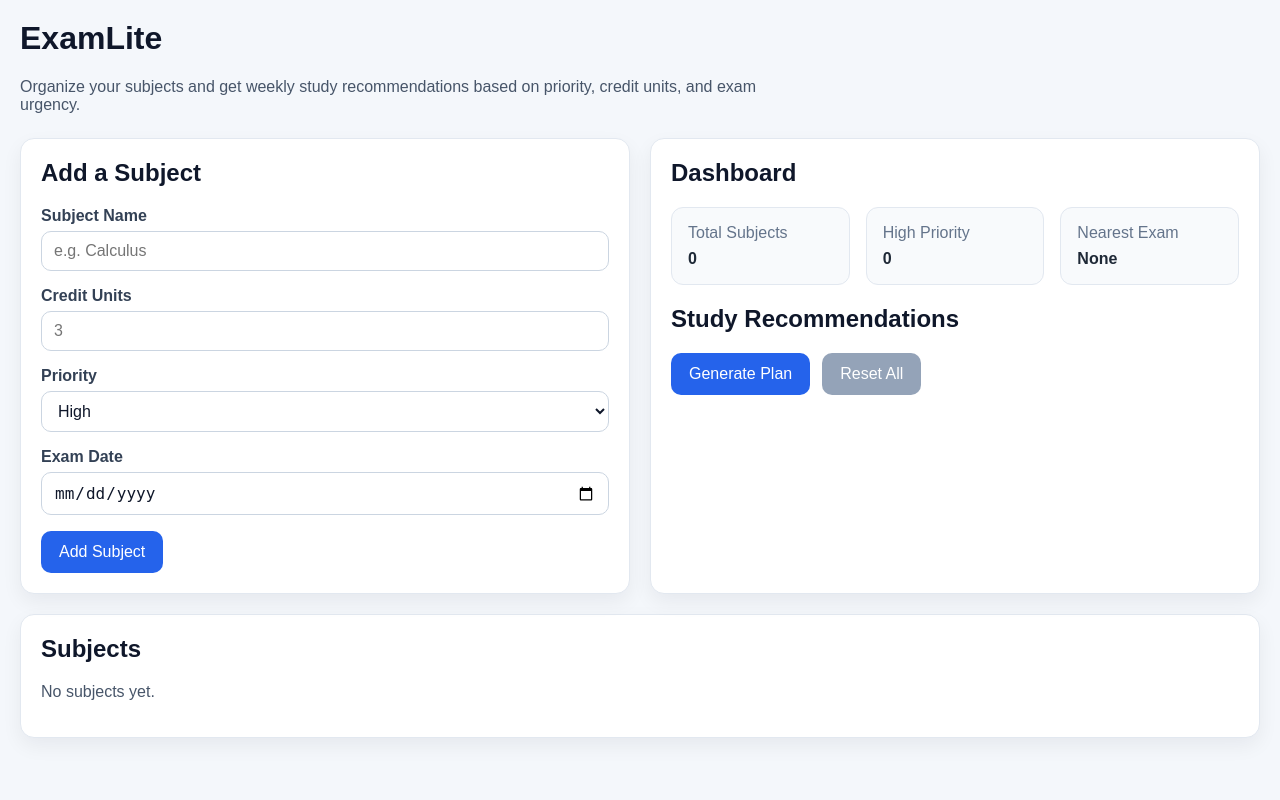
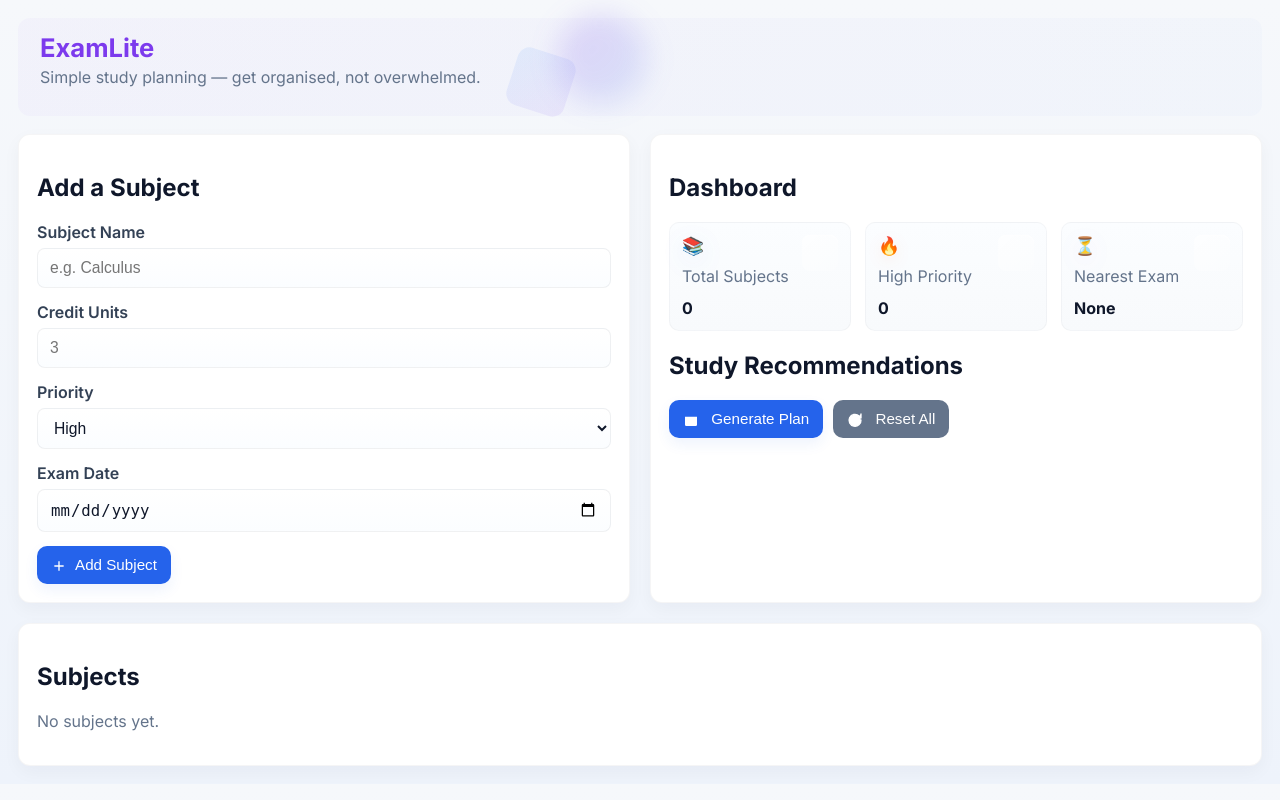
Before and after one commit to n1sh032/ExamLite, a Flask app: page / in a window 1280 px wide. Run offline with Flask 3, Linux system fonts and the light colour scheme; data that the repository does not hold is empty.

Commit message:
made the UI better with Agent

```diff
--- a/app.py
+++ b/app.py
@@ -18,36 +18,36 @@ def save_subjects(subjects):
     with open(DATA_FILE, "w") as f:
         json.dump(subjects, f, indent=4)
 
-def validate_subject_data(data):
-    errs = []
+def validate_data(data):
+    errors = []
     subject = str(data.get("subject", "")).strip()
     cu = data.get("cu", "")
     priority = str(data.get("priority", "Low")).strip()
     exam = str(data.get("exam", "")).strip()
 
     if not subject:
-        errs.append("Subject name is required")
+        errors.append("Subject name is required")
 
     try:
         cu_int = int(cu)
         if cu_int <= 0:
-            errs.append("Credit units must be positive")
+            errors.append("Credit units must be positive")
     except Exception:
-        errs.append("Credit units must be a valid number")
+        errors.append("Credit units must be a valid number")
         cu_int = 1
 
     if priority not in ("High", "Medium", "Low"):
-        errs.append("Priority must be High, Medium, or Low")
+        errors.append("Priority must be High, Medium, or Low")
 
     if not exam:
-        errs.append("Exam date is required")
+        errors.append("Exam date is required")
     else:
         try:
             datetime.strptime(exam, "%Y-%m-%d")
         except Exception:
-            errs.append("Exam date must be YYYY-MM-DD")
+            errors.append("Exam date must be YYYY-MM-DD")
 
-    return errs, {"subject": subject, "cu": cu_int, "priority": priority, "exam": exam}
+    return errors, {"subject": subject, "cu": cu_int, "priority": priority, "exam": exam}
 
 @app.route("/")
 def home():
@@ -56,13 +56,13 @@ def home():
 @app.route("/add_subject", methods=["POST"])
 def add_subject():
     data = request.json or {}
-    errs, subject = validate_subject_data(data)
-    if errs:
-        return jsonify({"message": "invalid input", "errors": errs}), 400
+    errors, subject = validate_data(data)
+    if errors:
+        return jsonify({"message": "invalid input", "errors": errors}), 400
 
-    subs = load_subjects()
-    subs.append(subject)
-    save_subjects(subs)
+    subjects = load_subjects()
+    subjects.append(subject)
+    save_subjects(subjects)
     return jsonify({"message": "saved", "subject": subject})
 
 @app.route("/edit_subject", methods=["POST"])
@@ -72,27 +72,27 @@ def edit_subject():
     if not isinstance(index, int):
         return jsonify({"message": "invalid index"}), 400
 
-    errs, subject = validate_subject_data(data)
-    if errs:
-        return jsonify({"message": "invalid input", "errors": errs}), 400
+    errors, subject = validate_data(data)
+    if errors:
+        return jsonify({"message": "invalid input", "errors": errors}), 400
 
-    subs = load_subjects()
-    if index < 0 or index >= len(subs):
+    subjects = load_subjects()
+    if index < 0 or index >= len(subjects):
         return jsonify({"message": "invalid index"}), 400
 
-    subs[index] = subject
-    save_subjects(subs)
+    subjects[index] = subject
+    save_subjects(subjects)
     return jsonify({"message": "updated", "subject": subject})
 
 @app.route("/delete_subject", methods=["POST"])
 def delete_subject():
     data = request.json or {}
     index = data.get("index")
-    subs = load_subjects()
-    if not isinstance(index, int) or index < 0 or index >= len(subs):
+    subjects = load_subjects()
+    if not isinstance(index, int) or index < 0 or index >= len(subjects):
         return jsonify({"message": "invalid index"}), 400
-    subs.pop(index)
-    save_subjects(subs)
+    subjects.pop(index)
+    save_subjects(subjects)
     return jsonify({"message": "deleted"})
 
 @app.route("/reset_subjects", methods=["POST"])
@@ -114,37 +114,37 @@ def study_plan():
         except Exception:
             cu = 1
         hours = max(2, cu * 2)
-        pri = s.get("priority", "Low")
-        if pri == "High":
+        priority = s.get("priority", "Low")
+        if priority == "High":
             hours += 4
-        elif pri == "Medium":
+        elif priority == "Medium":
             hours += 2
 
         exam = s.get("exam", "")
         try:
-            date = datetime.strptime(exam, "%Y-%m-%d")
-            days_left = (date - datetime.now()).days
+            exam_date = datetime.strptime(exam, "%Y-%m-%d")
+            days_left = (exam_date - datetime.now()).days
             if days_left < 0:
                 status = "Past due"
-                weekly = 0
+                week_hours = 0
             else:
-                weeks = max(1, math.ceil((days_left + 1) / 7))
+                week_count = max(1, math.ceil((days_left + 1) / 7))
                 if days_left <= 7:
                     hours += 8
                 elif days_left <= 14:
                     hours += 4
                 status = "Today" if days_left == 0 else "Due in %d day%s" % (days_left, "" if days_left == 1 else "s")
-                weekly = math.ceil(hours / weeks)
+                week_hours = math.ceil(hours / week_count)
         except Exception:
             status = "No exam date"
             days_left = None
-            weekly = hours
+            week_hours = hours
         plans.append({
             "subject": s.get("subject", "Unknown"),
-            "hours": weekly,
+            "hours": week_hours,
             "exam": exam,
             "days_left": days_left,
-            "priority": pri,
+            "priority": priority,
             "status": status
         })
     return jsonify(plans)
--- a/static/app.js
+++ b/static/app.js
@@ -1,29 +1,48 @@
-var btn = document.getElementById('addBtn');
-var cancelBtn = document.getElementById('cancelBtn');
-var planBtn = document.getElementById('planBtn');
-var resetBtn = document.getElementById('resetBtn');
+var addButton = document.getElementById('addBtn');
+var cancelButton = document.getElementById('cancelBtn');
+var planButton = document.getElementById('planBtn');
+var resetButton = document.getElementById('resetBtn');
 var messageBox = document.getElementById('messageBox');
-var editingIndex = null;
+var editIndex = null;
 
+var icons = {
+    add: '<svg class="icon" width="16" height="16" viewBox="0 0 24 24" fill="none" xmlns="http://www.w3.org/2000/svg"><path d="M11 11V5h2v6h6v2h-6v6h-2v-6H5v-2h6z" fill="currentColor"/></svg>',
+    edit: '<svg class="icon" width="14" height="14" viewBox="0 0 24 24" fill="none" xmlns="http://www.w3.org/2000/svg"><path d="M3 21v-3.75L14.81 5.44a2 2 0 012.83 0l2.92 2.92a2 2 0 010 2.83L8.75 21H3z" fill="currentColor"/></svg>',
+    del: '<svg class="icon" width="14" height="14" viewBox="0 0 24 24" fill="none" xmlns="http://www.w3.org/2000/svg"><path d="M3 6h18" stroke="currentColor" stroke-width="2" stroke-linecap="round"/><path d="M8 6v12a2 2 0 002 2h4a2 2 0 002-2V6" stroke="currentColor" stroke-width="2" stroke-linecap="round" stroke-linejoin="round"/><path d="M10 11v6M14 11v6" stroke="currentColor" stroke-width="2" stroke-linecap="round" stroke-linejoin="round"/></svg>',
+    plan: '<svg class="icon" width="16" height="16" viewBox="0 0 24 24" fill="none" xmlns="http://www.w3.org/2000/svg"><path d="M3 7h18M8 3v4M16 3v4M5 21h14a2 2 0 002-2V7H3v12a2 2 0 002 2z" fill="currentColor"/></svg>',
+    reset: '<svg class="icon" width="16" height="16" viewBox="0 0 24 24" fill="none" xmlns="http://www.w3.org/2000/svg"><path d="M21 12a9 9 0 11-3.2-6.4" stroke="currentColor" stroke-width="2" stroke-linecap="round" stroke-linejoin="round"/><path d="M21 3v6h-6" stroke="currentColor" stroke-width="2" stroke-linecap="round" stroke-linejoin="round"/></svg>'
+};
+
+function setAddLabel(text) {
+    addButton.innerHTML = icons.add + '<span>' + text + '</span>';
+}
+
+function setCancelLabel(text) {
+    cancelButton.innerHTML = '<svg class="icon" width="16" height="16" viewBox="0 0 24 24" fill="none" xmlns="http://www.w3.org/2000/svg"><path d="M6 6l12 12M6 18L18 6" stroke="currentColor" stroke-width="2" stroke-linecap="round" stroke-linejoin="round"/></svg><span>' + text + '</span>';
+}
+
+// Theme toggle removed - keep single theme
+setAddLabel('Add Subject');
+setCancelLabel('Cancel Edit');
 loadSubjects();
 
-btn.addEventListener('click', function() {
+addButton.addEventListener('click', function() {
     var data = getFormData();
     var errors = validateForm(data);
     if (errors.length) {
         showMessage(errors.join(' '), 'warning');
         return;
     }
-    if (editingIndex === null) {
+    if (editIndex === null) {
         saveSubject('/add_subject', data, 'Subject added.');
     } else {
-        saveSubject('/edit_subject', {index: editingIndex, subject: data.subject, cu: data.cu, priority: data.priority, exam: data.exam}, 'Subject updated.');
+        saveSubject('/edit_subject', {index: editIndex, subject: data.subject, cu: data.cu, priority: data.priority, exam: data.exam}, 'Subject updated.');
     }
 });
 
-cancelBtn.addEventListener('click', resetForm);
+cancelButton.addEventListener('click', resetForm);
 
-planBtn.addEventListener('click', function() {
+planButton.addEventListener('click', function() {
     fetch('/study_plan')
     .then(function(res) { return res.json(); })
     .then(function(data) {
@@ -42,7 +61,7 @@ planBtn.addEventListener('click', function() {
     });
 });
 
-resetBtn.addEventListener('click', function() {
+resetButton.addEventListener('click', function() {
     if (!confirm('Remove all subjects?')) return;
     fetch('/reset_subjects', { method: 'POST' })
     .then(function() { resetForm(); loadSubjects(); document.getElementById('planBox').innerHTML = ''; showMessage('Reset done', 'info'); });
@@ -80,13 +99,14 @@ function saveSubject(url, body, msg) {
 }
 
 function resetForm() {
-    editingIndex = null;
+    editIndex = null;
     document.getElementById('subject').value = '';
     document.getElementById('cu').value = '';
     document.getElementById('priority').value = 'High';
     document.getElementById('exam').value = '';
-    btn.textContent = 'Add Subject';
-    cancelBtn.style.display = 'none';
+    setAddLabel('Add Subject');
+    setCancelLabel('Cancel Edit');
+    cancelButton.style.display = 'none';
 }
 
 function showMessage(txt, type) {
@@ -111,26 +131,26 @@ function loadSubjects() {
         var list = document.getElementById('subjectList');
         list.innerHTML = '';
         var highCount = 0;
-        var nearestExam = null;
-        var nearestDays = null;
+        var nextExam = null;
+        var nextDays = null;
         if (!data.length) {
             list.innerHTML = '<p class="empty">No subjects yet.</p>';
         }
         data.forEach(function(item, index) {
             if (item.priority === 'High') highCount++;
             var daysUntil = getDaysUntil(item.exam);
-            if (daysUntil !== null && (nearestDays === null || daysUntil < nearestDays)) {
-                nearestDays = daysUntil;
-                nearestExam = item.exam;
+            if (daysUntil !== null && (nextDays === null || daysUntil < nextDays)) {
+                nextDays = daysUntil;
+                nextExam = item.exam;
             }
             var examText = daysUntil === null ? 'No exam date' : (daysUntil < 0 ? 'Past due ' + Math.abs(daysUntil) + ' day(s)' : 'In ' + daysUntil + ' day(s)');
             list.innerHTML += '<div class="card"><div class="card-head"><strong>' + item.subject + '</strong><span class="tag ' + item.priority.toLowerCase() + '">' + item.priority + '</span></div>' +
                 '<div>CU: ' + item.cu + '</div><div>Exam: ' + (item.exam || 'Not set') + '</div><div class="small-text">' + examText + '</div>' +
-                '<div class="card-actions"><button class="secondary" onclick="editSub(' + index + ')">Edit</button><button class="deleteBtn" onclick="delSub(' + index + ')">Delete</button></div></div>';
+                '<div class="card-actions"><button class="secondary" onclick="editSub(' + index + ')">' + icons.edit + ' Edit</button><button class="deleteBtn" onclick="delSub(' + index + ')">' + icons.del + ' Delete</button></div></div>';
         });
         document.getElementById('totalSubjects').innerText = data.length;
         document.getElementById('highSubjects').innerText = highCount;
-        document.getElementById('nearestExam').innerText = nearestExam ? (nearestDays >= 0 ? nearestExam + ' ('+nearestDays+' day'+(nearestDays === 1? '':'s')+')' : nearestExam + ' (past due)') : 'None';
+        document.getElementById('nearestExam').innerText = nextExam ? (nextDays >= 0 ? nextExam + ' (' + nextDays + ' day' + (nextDays === 1 ? '' : 's') + ')' : nextExam + ' (past due)') : 'None';
     });
 }
 
@@ -149,13 +169,13 @@ window.editSub = function(index) {
     .then(function(data){
         var item = data[index];
         if (!item) { showMessage('Subject not found.', 'warning'); return; }
-        editingIndex = index;
+        editIndex = index;
         document.getElementById('subject').value = item.subject;
         document.getElementById('cu').value = item.cu;
         document.getElementById('priority').value = item.priority;
         document.getElementById('exam').value = item.exam;
-        btn.textContent = 'Save Changes';
-        cancelBtn.style.display = 'inline-block';
+        setAddLabel('Save Changes');
+        cancelButton.style.display = 'inline-block';
         window.scrollTo(0,0);
     });
 };
--- a/static/style.css
+++ b/static/style.css
@@ -1,34 +1,74 @@
-body{font-family:Arial, sans-serif;margin:20px;color:#1f2937;background:#f4f7fb}
-.page-header{margin-bottom:24px}
-h1,h2{color:#0f172a;margin-top:0}
-.intro{margin-top:8px;color:#475569;max-width:760px}
+:root{
+	--bg:#f6f8fb;
+	--panel:#ffffff;
+	--muted:#64748b;
+	--text:#0f172a;
+	--primary:#2563eb;
+	--primary-600:#1d4ed8;
+	--accent:#7c3aed;
+	--danger:#ef4444;
+}
+*{box-sizing:border-box}
+body{
+	font-family:Inter, system-ui, -apple-system, 'Segoe UI', Roboto, 'Helvetica Neue', Arial;
+	margin:18px;
+	color:var(--text);
+	background:linear-gradient(180deg,var(--bg) 0%, #eef3fb 100%);
+	transition:background .2s ease,color .2s ease;
+}
+.page-header{display:flex;align-items:flex-start;gap:18px;margin-bottom:18px}
+.brand .logo{font-weight:700;font-size:1.6rem;color:var(--accent)}
+.brand .tagline{color:var(--muted);margin-top:4px}
+.header-graphic{width:120px;height:70px;margin-left:18px;position:relative}
+.header-graphic::before{content:'';position:absolute;right:-10px;top:-18px;width:90px;height:90px;background:linear-gradient(135deg,rgba(124,58,237,0.18),rgba(37,99,235,0.12));border-radius:50%;filter:blur(14px);}
+.header-graphic::after{content:'';position:absolute;left:-6px;bottom:-10px;width:60px;height:60px;background:linear-gradient(135deg,rgba(96,165,250,0.12),rgba(124,58,237,0.08));border-radius:12px;transform:rotate(18deg)}
 .layout{display:grid;grid-template-columns:1fr 1fr;gap:20px;margin-bottom:20px}
-.panel{background:#fff;border:1px solid #e2e8f0;border-radius:14px;padding:20px;box-shadow:0 8px 20px rgba(15,23,42,0.06)}
-.form-row{display:flex;flex-direction:column;margin-bottom:16px}
+.panel{background:var(--panel);border-radius:12px;padding:18px;border:1px solid rgba(15,23,42,0.04);box-shadow:0 6px 18px rgba(15,23,42,0.04)}
+.form-row{display:flex;flex-direction:column;margin-bottom:14px}
 label{margin-bottom:6px;font-weight:600;color:#334155}
-input,select{padding:10px 12px;border:1px solid #cbd5e1;border-radius:10px;background:#fff;font-size:1rem;color:#0f172a}
-button{padding:12px 18px;border:none;border-radius:10px;background:#2563eb;color:#fff;font-size:1rem;cursor:pointer;transition:background .2s ease}
-button:hover{background:#1d4ed8}
-button.secondary{background:#94a3b8}
-button.secondary:hover{background:#64748b}
-.form-actions,.button-row{display:flex;gap:12px;flex-wrap:wrap;margin-top:8px}
-.stats{display:grid;grid-template-columns:repeat(3,minmax(0,1fr));gap:16px;margin-bottom:20px}
-.stat-card{background:#f8fafc;border:1px solid #e2e8f0;border-radius:12px;padding:16px}
-.stat-card span{display:block;color:#64748b;margin-bottom:8px}
-.card,.plan-item{background:#fff;border:1px solid #e2e8f0;border-radius:12px;padding:16px;margin-bottom:14px}
-.card-head{display:flex;justify-content:space-between;gap:12px;align-items:center;margin-bottom:10px}
-.card-actions{display:flex;gap:10px;flex-wrap:wrap;margin-top:12px}
-.plan-title{font-size:1.04rem;margin-bottom:8px}
-.small-text{color:#64748b;margin-top:8px;font-size:.95rem}
-.message{border-radius:12px;padding:14px 16px;margin-top:18px;display:none}
-.message.info{background:#eff6ff;color:#1d4ed8;border:1px solid #93c5fd}
-.message.warning{background:#fef2f2;color:#991b1b;border:1px solid #fecaca}
-.deleteBtn{margin-top:12px;padding:10px 14px;border:none;border-radius:10px;background:#ef4444;color:#fff;cursor:pointer}
+input,select{padding:10px 12px;border:1px solid rgba(15,23,42,0.06);border-radius:8px;background:linear-gradient(180deg,#fff,#fbfdff);font-size:0.98rem;color:var(--text)}
+button{padding:10px 14px;border:none;border-radius:10px;background:var(--primary);color:#fff;font-size:0.95rem;cursor:pointer;transition:all .15s ease;box-shadow:0 6px 14px rgba(37,99,235,0.08)}
+button:hover{background:var(--primary-600);transform:translateY(-1px)}
+button.secondary{background:#64748b;color:#fff;box-shadow:none}
+.form-actions,.button-row{display:flex;gap:10px;flex-wrap:wrap;margin-top:8px}
+.stats{display:grid;grid-template-columns:repeat(3,minmax(0,1fr));gap:14px;margin-bottom:14px}
+.stat-card{background:linear-gradient(180deg,#fbfdff,#f8fafc);border-radius:10px;padding:12px;border:1px solid rgba(15,23,42,0.03)}
+.stat-card span{display:block;color:var(--muted);margin-bottom:6px}
+.stat-card{display:flex;flex-direction:column;align-items:flex-start;gap:6px;position:relative}
+.stat-card .stat-icon{font-size:1.1rem;margin-bottom:4px}
+.stat-card.stat-high .stat-icon{filter:drop-shadow(0 4px 8px rgba(255,69,0,0.08))}
+.stat-card.stat-total .stat-icon{filter:drop-shadow(0 6px 12px rgba(37,99,235,0.08))}
+.stat-card.stat-next .stat-icon{filter:drop-shadow(0 6px 12px rgba(124,58,237,0.06))}
+.stat-card::after{content:'';position:absolute;right:12px;top:12px;width:36px;height:36px;border-radius:8px;background:linear-gradient(135deg,rgba(255,255,255,0.6),rgba(255,255,255,0.15));box-shadow:inset 0 1px 0 rgba(255,255,255,0.6)}
+.card,.plan-item{background:var(--panel);border-radius:10px;padding:14px;margin-bottom:12px;border:1px solid rgba(15,23,42,0.03)}
+.card{transition:transform .18s ease,box-shadow .18s ease}
+.card:hover{transform:translateY(-6px);box-shadow:0 18px 40px rgba(12,34,60,0.08)}
+.card-head{display:flex;justify-content:space-between;gap:12px;align-items:center;margin-bottom:8px}
+.card-actions{display:flex;gap:8px;flex-wrap:wrap;margin-top:10px}
+.plan-title{font-size:1.02rem;margin-bottom:6px}
+.plan-item{animation:fadeInUp .28s ease both}
+
+@keyframes fadeInUp{
+	from{opacity:0;transform:translateY(8px)}
+	to{opacity:1;transform:translateY(0)}
+}
+.small-text{color:var(--muted);margin-top:6px;font-size:0.95rem}
+.message{border-radius:10px;padding:12px 14px;margin-top:14px;display:none}
+.message.info{background:#eef2ff;color:var(--primary);border:1px solid rgba(37,99,235,0.12)}
+.message.warning{background:#fff5f5;color:var(--danger);border:1px solid rgba(239,68,68,0.12)}
+.deleteBtn{margin-top:10px;padding:8px 12px;border:none;border-radius:8px;background:var(--danger);color:#fff;cursor:pointer}
 .deleteBtn:hover{background:#dc2626}
-.tag{display:inline-flex;align-items:center;border-radius:999px;padding:5px 12px;font-size:.82rem;font-weight:700}
+.icon{width:16px;height:16px;vertical-align:middle;margin-right:8px;fill:currentColor;display:inline-block}
+.icon-btn{background:transparent;border:1px solid rgba(15,23,42,0.06);padding:8px;border-radius:8px;cursor:pointer;display:inline-flex;align-items:center;justify-content:center}
+.header-controls{margin-left:auto}
+.page-header{background:linear-gradient(90deg,rgba(124,58,237,0.03),rgba(37,99,235,0.02));padding:14px;border-radius:12px}
+.page-header .brand{margin-left:8px}
+.tag{display:inline-flex;align-items:center;border-radius:999px;padding:5px 10px;font-size:0.82rem;font-weight:700}
 .tag.high{background:#fee2e2;color:#b91c1c}
-.tag.medium{background:#fef3c7;color:#92400e}
-.tag.low{background:#d1fae5;color:#065f46}
-.empty{color:#475569}
+.tag.medium{background:#fff7ed;color:#92400e}
+.tag.low{background:#f0fdf4;color:#065f46}
+.empty{color:var(--muted)}
 @media(max-width:900px){.layout{grid-template-columns:1fr}.stats{grid-template-columns:repeat(2,minmax(0,1fr))}}
 @media(max-width:640px){.stats{grid-template-columns:1fr}}
+
+/* Dark theme removed - single theme only */
--- a/templates/index.html
+++ b/templates/index.html
@@ -2,11 +2,19 @@
 <html>
 <head>
     <meta charset="UTF-8">
+    <meta name="viewport" content="width=device-width,initial-scale=1">
     <title>ExamLite</title>
+    <link href="https://fonts.googleapis.com/css2?family=Inter:wght@300;400;600;700&display=swap" rel="stylesheet">
     <link rel="stylesheet" href="{{ url_for('static', filename='style.css') }}">
 </head>
 <body>
-    <div class="page-header"><h1>ExamLite</h1><p class="intro">Organize your subjects and get weekly study recommendations based on priority, credit units, and exam urgency.</p></div>
+    <header class="page-header">
+        <div class="brand">
+            <div class="logo">ExamLite</div>
+            <div class="tagline">Simple study planning — get organised, not overwhelmed.</div>
+        </div>
+        <div class="header-graphic" aria-hidden="true"></div>
+    </header>
     <div class="layout">
         <section class="panel">
             <h2>Add a Subject</h2>
@@ -14,18 +22,44 @@
             <div class="form-row"><label for="cu">Credit Units</label><input type="number" id="cu" min="1" placeholder="3" required></div>
             <div class="form-row"><label for="priority">Priority</label><select id="priority"><option>High</option><option>Medium</option><option>Low</option></select></div>
             <div class="form-row"><label for="exam">Exam Date</label><input type="date" id="exam" required></div>
-            <div class="form-actions"><button id="addBtn">Add Subject</button><button id="cancelBtn" class="secondary" type="button" style="display:none;">Cancel Edit</button></div>
+            <div class="form-actions">
+                <button id="addBtn">
+                    <svg class="icon" width="16" height="16" viewBox="0 0 24 24" fill="none" xmlns="http://www.w3.org/2000/svg"><path d="M11 11V5h2v6h6v2h-6v6h-2v-6H5v-2h6z" fill="currentColor"/></svg>
+                    <span>Add Subject</span>
+                </button>
+                <button id="cancelBtn" class="secondary" type="button" style="display:none;">
+                    <svg class="icon" width="16" height="16" viewBox="0 0 24 24" fill="none" xmlns="http://www.w3.org/2000/svg"><path d="M6 6l12 12M6 18L18 6" stroke="currentColor" stroke-width="2" stroke-linecap="round" stroke-linejoin="round"/></svg>
+                    <span>Cancel Edit</span>
+                </button>
+            </div>
             <div id="messageBox" class="message" style="display:none;"></div>
         </section>
         <section class="panel">
             <h2>Dashboard</h2>
-            <div class="stats"><div class="stat-card"><span>Total Subjects</span><strong id="totalSubjects">0</strong></div><div class="stat-card"><span>High Priority</span><strong id="highSubjects">0</strong></div><div class="stat-card"><span>Nearest Exam</span><strong id="nearestExam">None</strong></div></div>
+            <div class="stats">
+                <div class="stat-card stat-total"><span class="stat-icon">📚</span><span>Total Subjects</span><strong id="totalSubjects">0</strong></div>
+                <div class="stat-card stat-high"><span class="stat-icon">🔥</span><span>High Priority</span><strong id="highSubjects">0</strong></div>
+                <div class="stat-card stat-next"><span class="stat-icon">⏳</span><span>Nearest Exam</span><strong id="nearestExam">None</strong></div>
+            </div>
             <h2>Study Recommendations</h2>
-            <div class="button-row"><button id="planBtn">Generate Plan</button><button id="resetBtn" class="secondary" type="button">Reset All</button></div>
+            <div class="button-row">
+                <button id="planBtn">
+                    <svg class="icon" width="16" height="16" viewBox="0 0 24 24" fill="none" xmlns="http://www.w3.org/2000/svg"><path d="M3 7h18M8 3v4M16 3v4M5 21h14a2 2 0 002-2V7H3v12a2 2 0 002 2z" fill="currentColor"/></svg>
+                    <span>Generate Plan</span>
+                </button>
+                <button id="resetBtn" class="secondary" type="button">
+                    <svg class="icon" width="16" height="16" viewBox="0 0 24 24" fill="none" xmlns="http://www.w3.org/2000/svg"><path d="M21 12a9 9 0 11-3.2-6.4" stroke="currentColor" stroke-width="2" stroke-linecap="round" stroke-linejoin="round"/><path d="M21 3v6h-6" stroke="currentColor" stroke-width="2" stroke-linecap="round" stroke-linejoin="round"/></svg>
+                    <span>Reset All</span>
+                </button>
+            </div>
             <div id="planBox"></div>
         </section>
     </div>
-    <section class="panel"><h2>Subjects</h2><div id="subjectList"></div></section>
+    <section class="panel">
+        <h2>Subjects</h2>
+        <div id="subjectList"></div>
+    </section>
+
     <script src="{{ url_for('static', filename='app.js') }}"></script>
 </body>
 </html>
```
